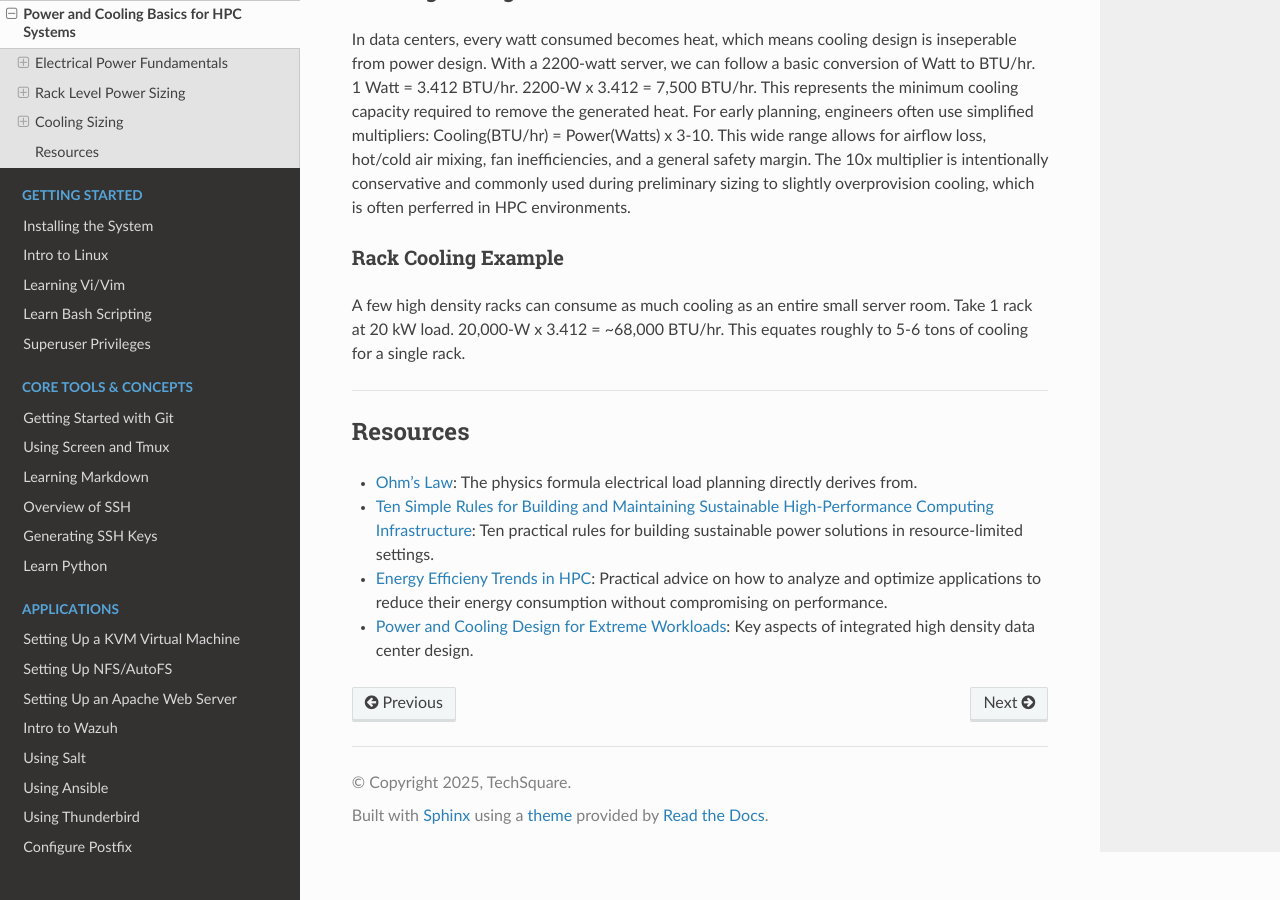
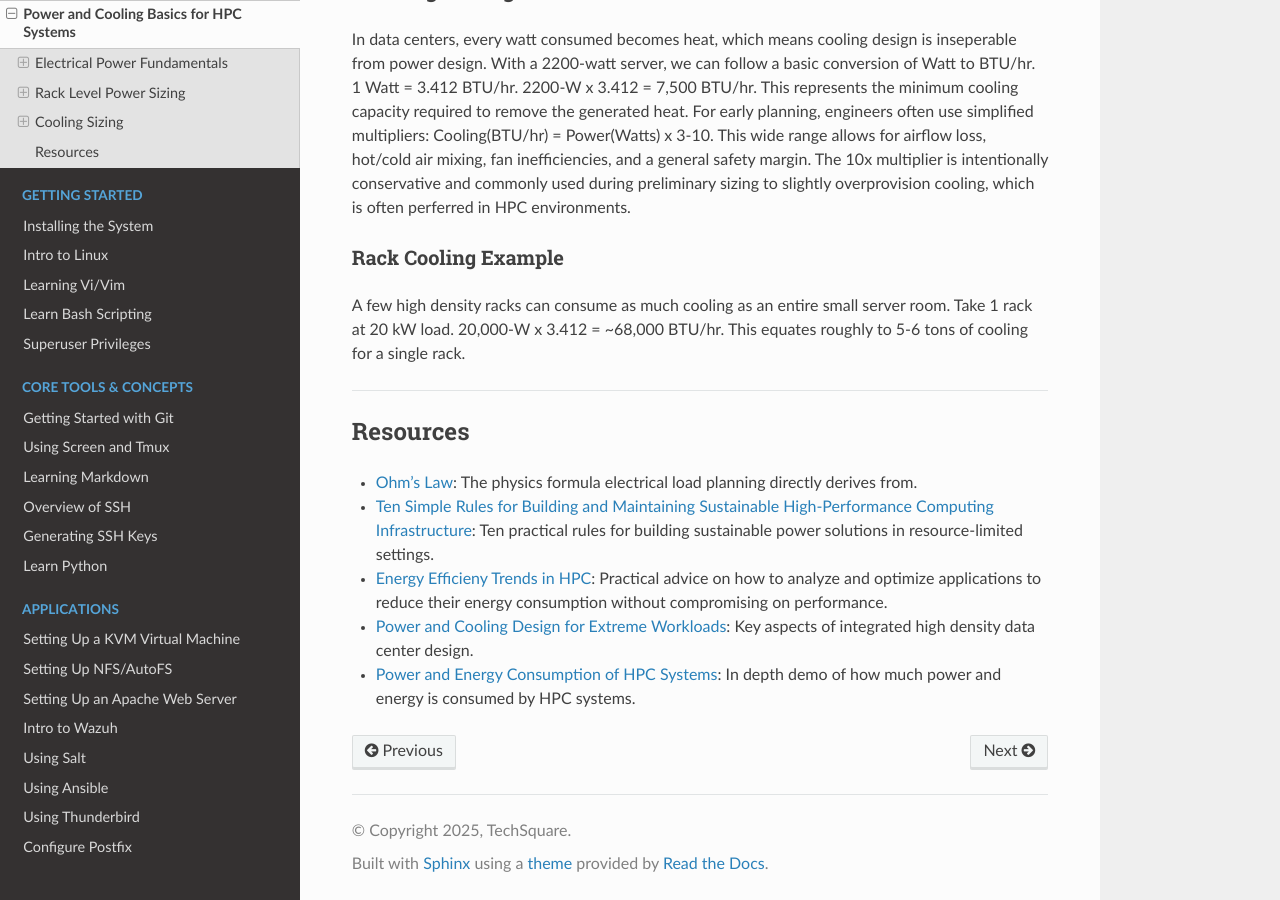
Before and after one commit to TechSquareInc/intern-playbook, a Sphinx documentation site: the page built from docs/source/introduction/power-and-cooling.md, in a window 1280 px wide and 900 px high, scrolled down 1903 px. Built offline with Sphinx 7.4.7 and the Read the Docs theme 3.1.0, drawn with Linux system fonts in a browser that asks for light colours.

Commit message:
video resource of power and energy consumption in depth

```diff
--- a/docs/source/introduction/power-and-cooling.md
+++ b/docs/source/introduction/power-and-cooling.md
@@ -45,3 +45,4 @@ A few high density racks can consume as much cooling as an entire small server r
 - [Ten Simple Rules for Building and Maintaining Sustainable High-Performance Computing Infrastructure](https://pmc.ncbi.nlm.nih.gov/articles/PMC12453185/): Ten practical rules for building sustainable power solutions in resource-limited settings.
 - [Energy Efficieny Trends in HPC](https://arxiv.org/html/2503.17283v1): Practical advice on how to analyze and optimize applications to reduce their energy consumption without compromising on performance.
 - [Power and Cooling Design for Extreme Workloads](https://www.araner.com/blog/hpc-data-centers-power-cooling-design-extreme-workloads): Key aspects of integrated high density data center design.
+- [Power and Energy Consumption of HPC Systems](https://www.youtube.com/watch?v=d_aW6nDoYUg): In depth demo of how much power and energy is consumed by HPC systems.
```
